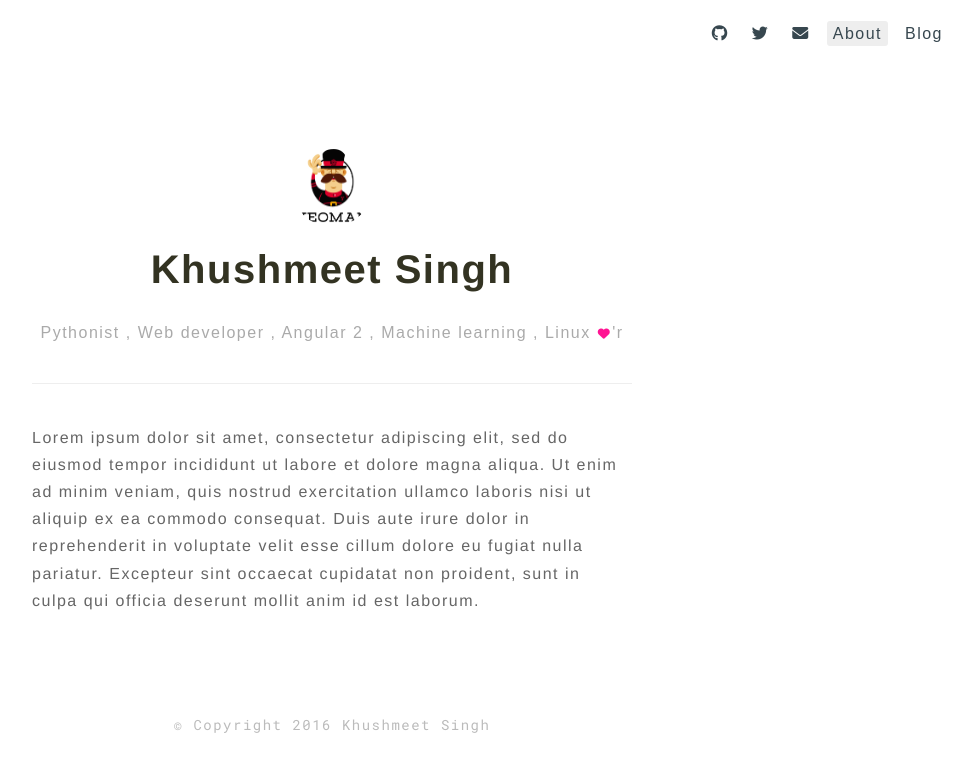
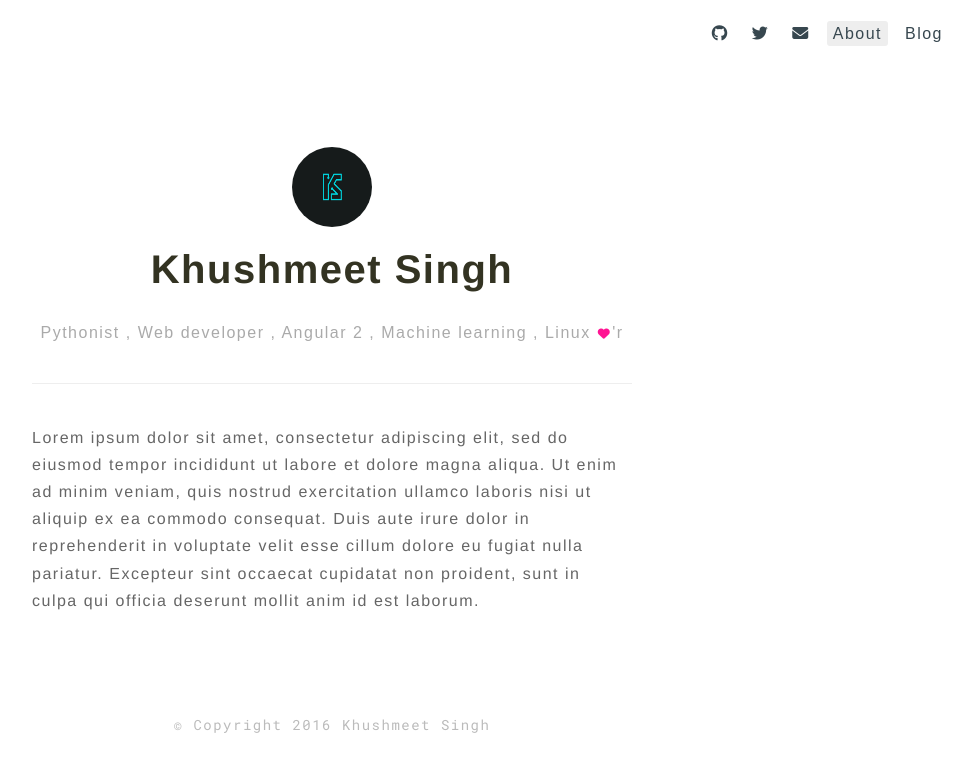
Before and after one commit to khushmeeet/khushmeeet.github.io, a Jekyll site: the page built from index.html, in a window 1280 px wide. Shown: the top 772 px of the page, without its empty margins (308-1280 px from the left). Built offline with Jekyll 4.4.1, drawn with Linux system fonts in a browser that asks for light colours; nearby versions of some CDN libraries; some web fonts are replaced.

Commit message:
ks header images

```diff
--- a/_layouts/header.html
+++ b/_layouts/header.html
@@ -4,7 +4,7 @@
 <div class="home">
     <section>
         <header>
-            <img class="head-img" src="{{site.url}}/assets/yeoman-logo.png" alt="Khushmeet Singh">
+            <img class="head-img" src="{{site.url}}/assets/ksmono2.png" alt="Khushmeet Singh">
             <h1 class="home-heading">Khushmeet Singh</h1>
             <p>Pythonist , Web developer , Angular 2 , Machine learning , Linux <i class="fa fa-heart heart" aria-hidden="true" style="font-size:12px;"></i>'r </p>
         </header>
```
Also changed, not shown: assets/ksmono.png (added), assets/ksmono2.png (added).
